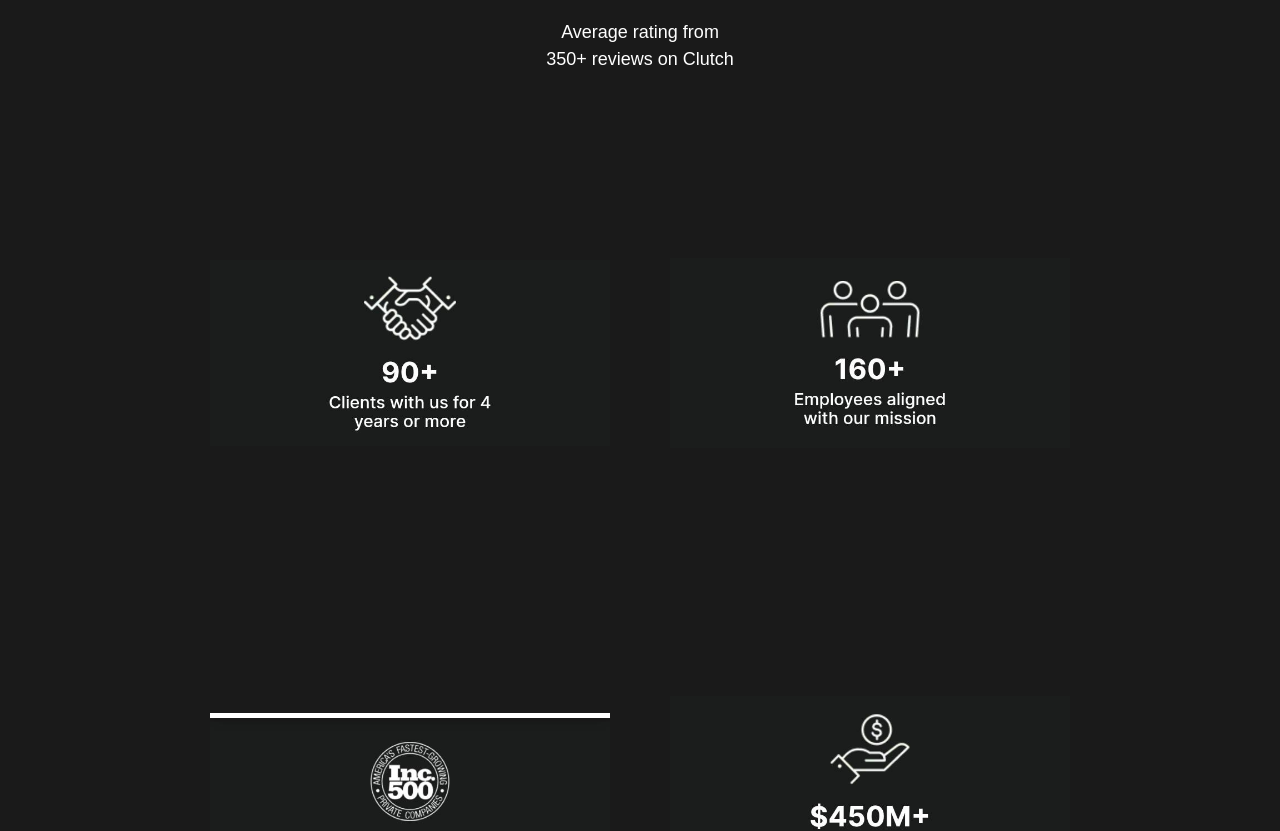
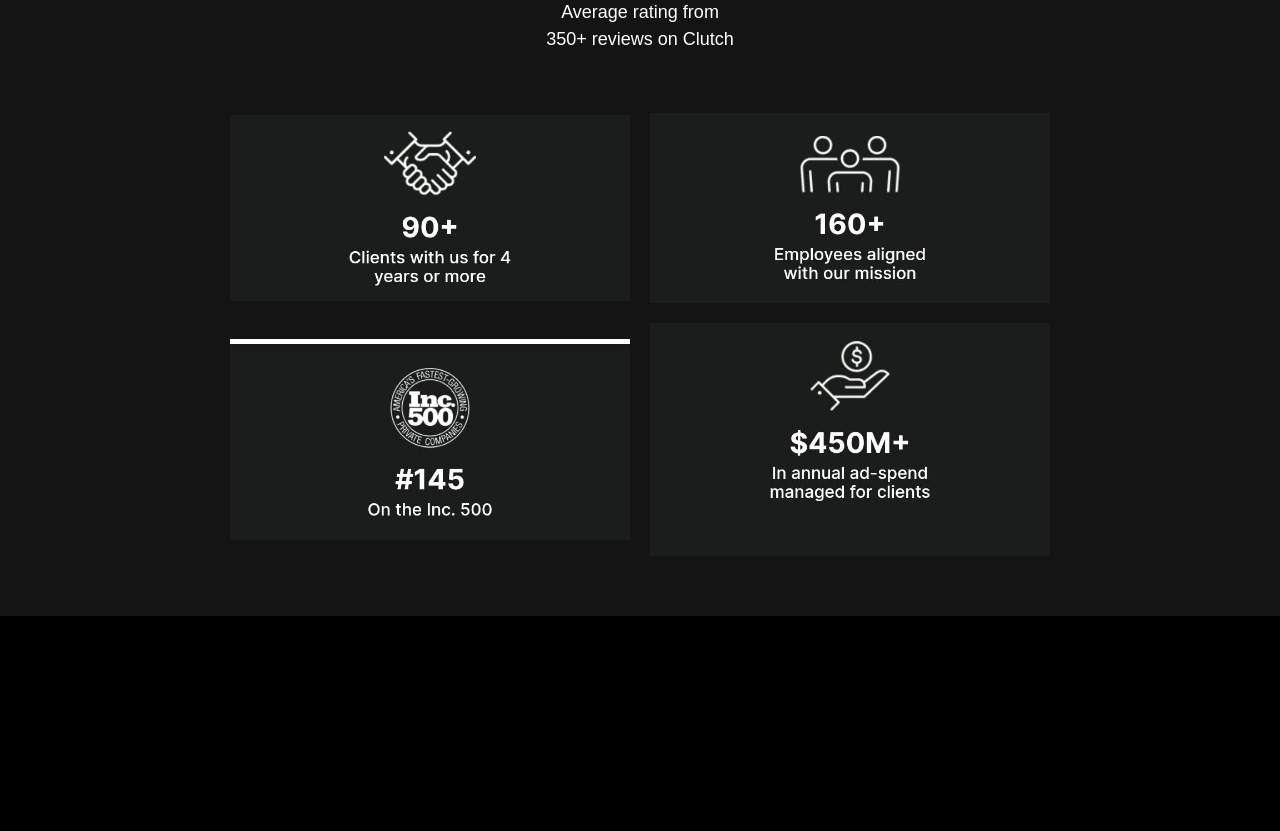
Before and after one commit to Molly256/disruptivewebsite, a Next.js app: page / in a window 1280 px wide. Shown: the part 3424-4255 px from the top of the page. After the commit the page ends 4040 px from the top, so only its background shows below. Built offline with nearby package versions, Linux system fonts and the light colour scheme.

Commit message:
Match stats section background to SVGs and tighten spacing

```diff
--- a/app/page.js
+++ b/app/page.js
@@ -487,10 +487,10 @@ We are super happy."
         marginTop: '80px'
       }}></div>
 
-      {/* STATS SECTION - DARK GREY FULL WIDTH */}
+      {/* STATS SECTION - MATCHES SVG BACKGROUND */}
       <section style={{
-        background: '#1a1a1a',
-        padding: '80px 20px',
+        background: '#141414',
+        padding: '60px 20px',
         width: '100vw',
         marginLeft: 'calc(-50vw + 50%)',
         marginTop: '0',
@@ -500,7 +500,7 @@ We are super happy."
         <div style={{ maxWidth: '1200px', margin: '0 auto' }}>
 
           {/* 4.8 Rating */}
-          <div style={{ marginBottom: '80px' }}>
+          <div style={{ marginBottom: '60px' }}>
             {/* Stars */}
             <div style={{ display: 'flex', gap: '8px', justifyContent: 'center', marginBottom: '15px' }}>
               <span style={{ color: '#fff', fontSize: '28px' }}>☆</span>
@@ -516,18 +516,18 @@ We are super happy."
             </p>
           </div>
 
-          {/* 4 IMAGES ROW */}
+          {/* 4 IMAGES ROW - TIGHT SPACING */}
           <div style={{
             display: 'flex',
             flexWrap: 'wrap',
-            gap: '60px',
+            gap: '20px',
             justifyContent: 'center',
             alignItems: 'center'
           }}>
-            <img src="/svg1.png" style={{ width: '400px', height: '400px', objectFit: 'contain' }} />
-            <img src="/svg2.png" style={{ width: '400px', height: '400px', objectFit: 'contain' }} />
-            <img src="/svg3.png" style={{ width: '400px', height: '400px', objectFit: 'contain' }} />
-            <img src="/svg4.png" style={{ width: '400px', height: '400px', objectFit: 'contain' }} />
+            <img src="/svg1.png" style={{ width: '400px', height: 'auto', objectFit: 'contain' }} />
+            <img src="/svg2.png" style={{ width: '400px', height: 'auto', objectFit: 'contain' }} />
+            <img src="/svg3.png" style={{ width: '400px', height: 'auto', objectFit: 'contain' }} />
+            <img src="/svg4.png" style={{ width: '400px', height: 'auto', objectFit: 'contain' }} />
           </div>
 
         </div>
```
